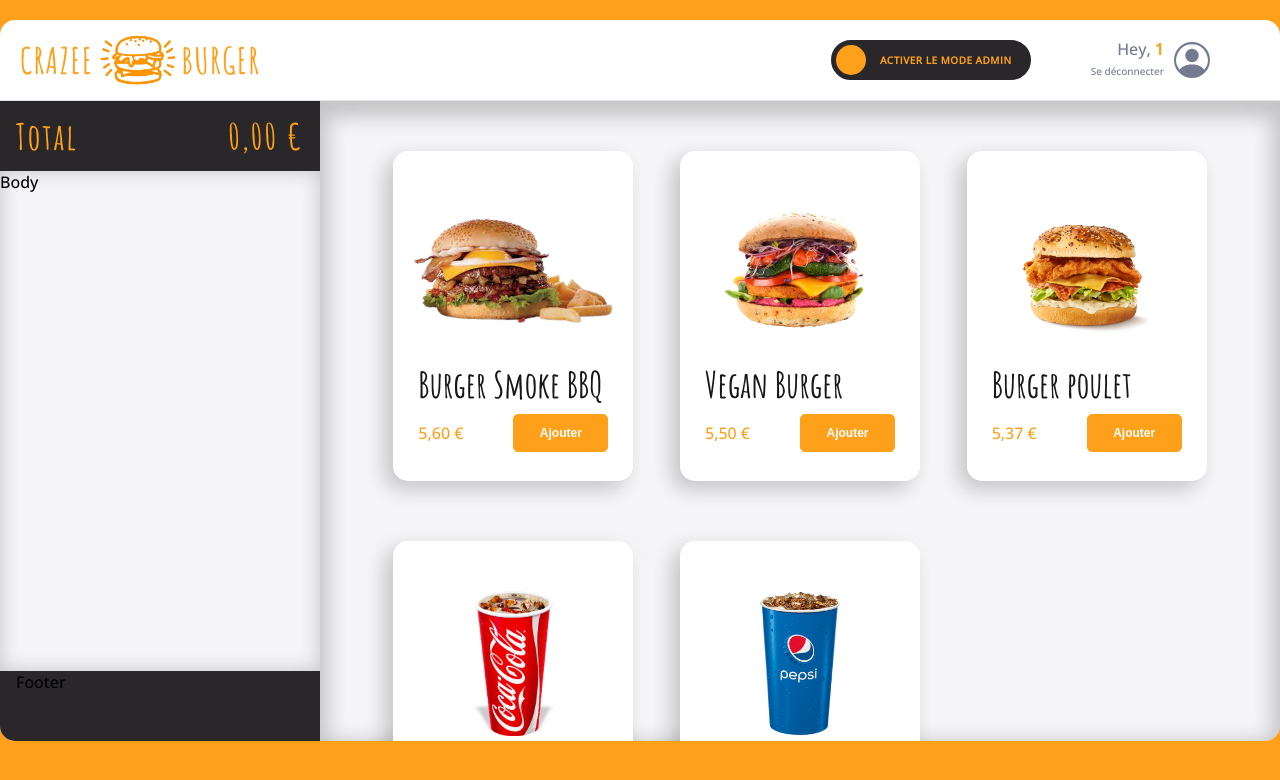
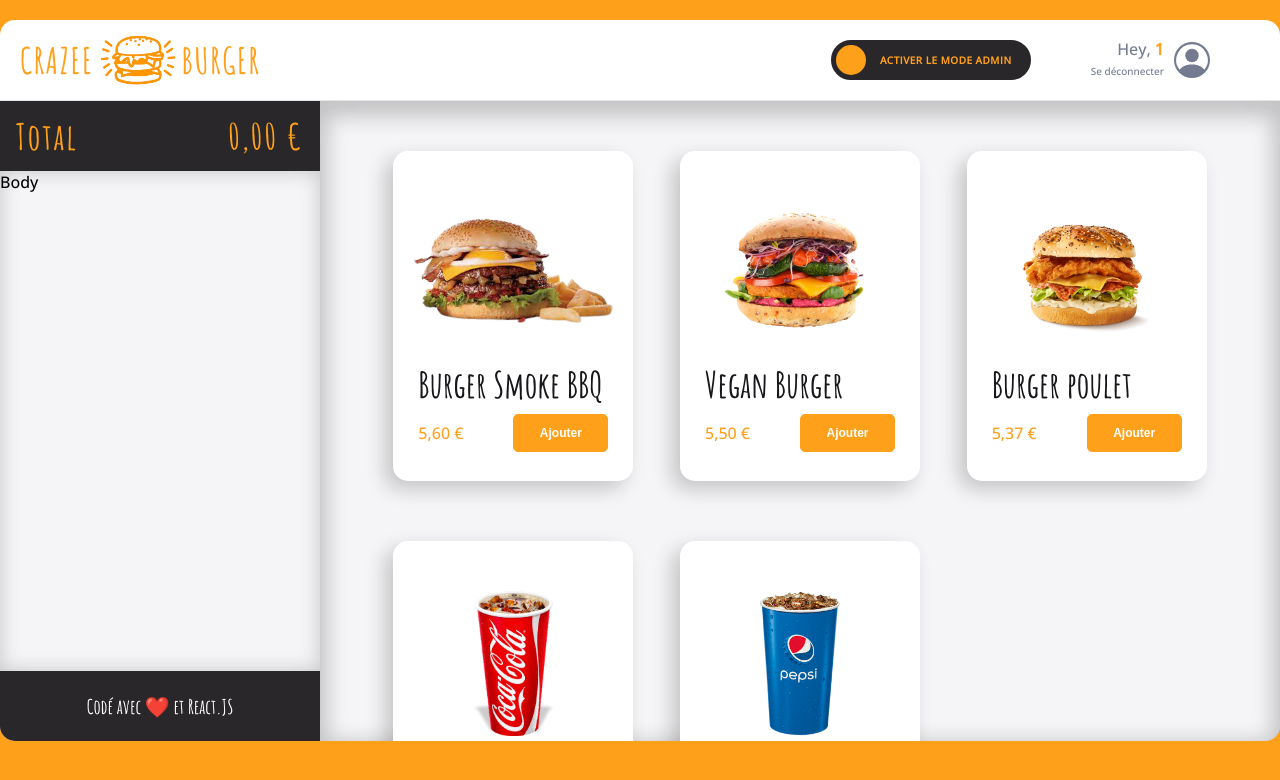
Before and after one commit to Benaldev/Crazee-burger, a React (Vite) app: page /order/1 in a window 1280 px wide. Shown: the top 780 px of the page. Built offline with nearby package versions, Linux system fonts and the light colour scheme.

Commit message:
♻️ F10: BASKET > Add Footer

```diff
--- a/src/components/pages/order/Main/Basket/Basket.jsx
+++ b/src/components/pages/order/Main/Basket/Basket.jsx
@@ -1,15 +1,15 @@
 import styled from "styled-components";
 import { theme } from "../../../../../theme";
-import Header from "../../../../reusable-ui/Header";
 import Total from "./Total";
 import { formatPrice } from "../../../../../utils/maths";
+import Footer from "./Footer";
 
 export default function Basket() {
   return (
     <BasketStyles>
       <Total amountToPay={formatPrice()} />
       <div className="body">Body</div>
-      <Header>Footer</Header>
+      <Footer />
     </BasketStyles>
   );
 }
--- /dev/null
+++ b/src/components/pages/order/Main/Basket/Footer.jsx
@@ -0,0 +1,27 @@
+import styled from "styled-components";
+import Header from "../../../../reusable-ui/Header";
+import { theme } from "../../../../../theme";
+
+export default function Footer() {
+  return (
+    <Header>
+      <FooterStyled>
+        <span>Codé avec ❤️ et React.JS</span>
+      </FooterStyled>
+    </Header>
+  );
+}
+
+const FooterStyled = styled.div`
+  height: 100%;
+  display: flex;
+  justify-content: center;
+  align-items: center;
+
+  span {
+    font-size: ${theme.fonts.sizes.P2};
+    font-family: ${theme.fonts.family.stylish};
+    font-weight: ${theme.fonts.weights.bold};
+    color: ${theme.colors.white};
+  }
+`;
--- a/src/theme/index.js
+++ b/src/theme/index.js
@@ -51,7 +51,7 @@ const fonts = {
     heavy: 800,
   },
   family: {
-    stylish: `"Amatic SC", cursive`,
+    stylish: '"Amatic SC", cursive',
   },
 };
 const gridUnit = 8;
```
